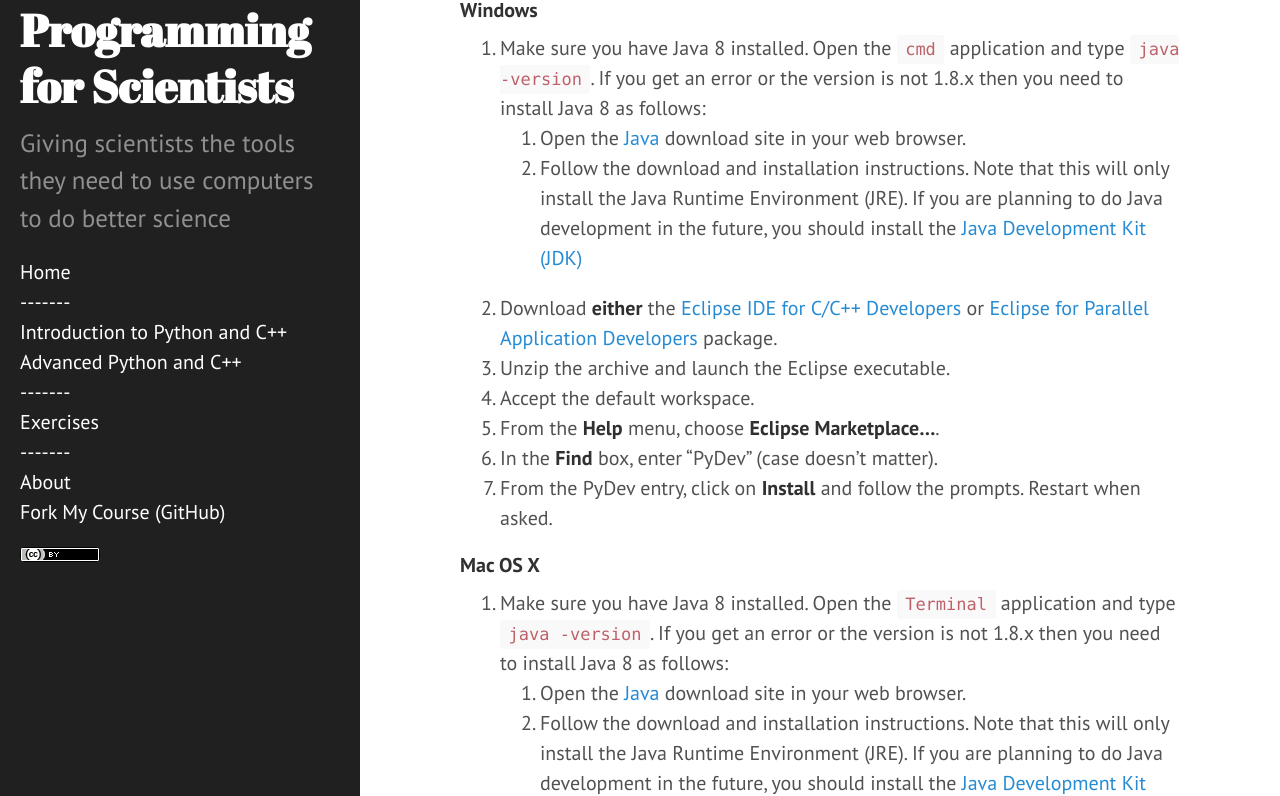
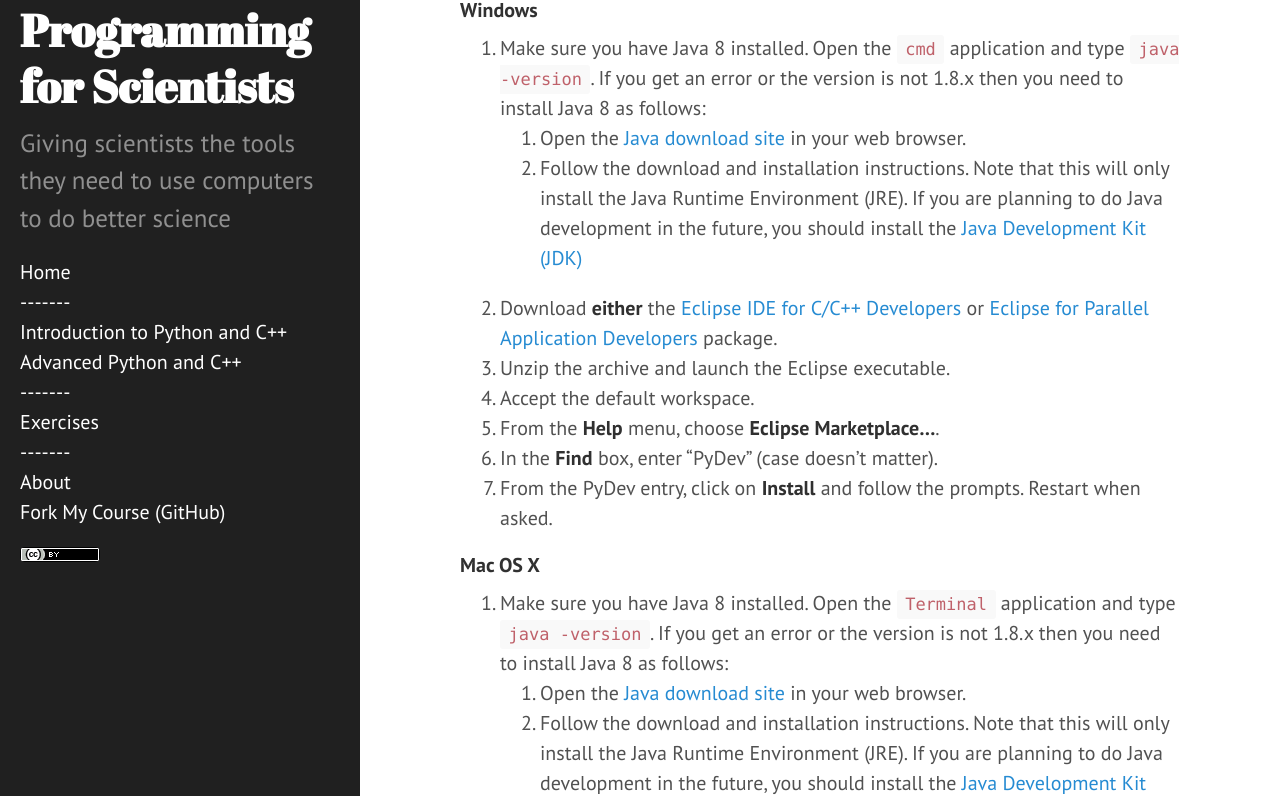
Before and after one commit to ornl-training/ornl-training.github.io, a Jekyll site: the page built from setup.md, in a window 1280 px wide and 1400 px high, scrolled down 4973 px. Shown: the part 135-931 px from the top of the window. Built offline with Jekyll 4.4.1, drawn with Linux system fonts in a browser that asks for light colours; some of the changed text lies outside the part shown.

```diff
--- a/setup.md
+++ b/setup.md
@@ -179,7 +179,7 @@ already integrated with Eclipse.
 
 1. Make sure you have Java 8 installed. Open the `cmd` application and type `java -version`. If you get an error or
    the version is not 1.8.x then you need to install Java 8 as follows:
-   1. Open the [Java](https://www.java.com/en/download/) download site in your web browser.
+   1. Open the [Java download site](https://www.java.com/en/download/) in your web browser.
    2. Follow the download and installation instructions. Note that this will only install the Java Runtime Environment (JRE).
       If you are planning to do Java development in the future, you should install the
       [Java Development Kit (JDK)](http://www.oracle.com/technetwork/java/javase/downloads/jdk8-downloads-2133151.html)
@@ -195,7 +195,7 @@ already integrated with Eclipse.
 
 1. Make sure you have Java 8 installed. Open the `Terminal` application and type `java -version`. If you get an error or
    the version is not 1.8.x then you need to install Java 8 as follows:
-   1. Open the [Java](https://www.java.com/en/download/) download site in your web browser.
+   1. Open the [Java download site](https://www.java.com/en/download/) in your web browser.
    2. Follow the download and installation instructions. Note that this will only install the Java Runtime Environment (JRE).
       If you are planning to do Java development in the future, you should install the
       [Java Development Kit (JDK)](http://www.oracle.com/technetwork/java/javase/downloads/jdk8-downloads-2133151.html)
@@ -213,7 +213,7 @@ already integrated with Eclipse.
    If you get an error or the version is not 1.8.x then you need to install Java 8. If you wish to use OpenJDK,
    follow the instructions with your Linux distribution for updating the OpenJDK version. If you'd like to use
    Oracles Java, do the following:
-   1. Open the [Java](https://www.java.com/en/download/) download site in your web browser.
+   1. Open the [Java download site](https://www.java.com/en/download/) in your web browser.
    2. Follow the download and installation instructions. Note that this will only install the Java Runtime Environment (JRE).
       If you are planning to do Java development in the future, you should install the
       [Java Development Kit (JDK)](http://www.oracle.com/technetwork/java/javase/downloads/jdk8-downloads-2133151.html)
```
